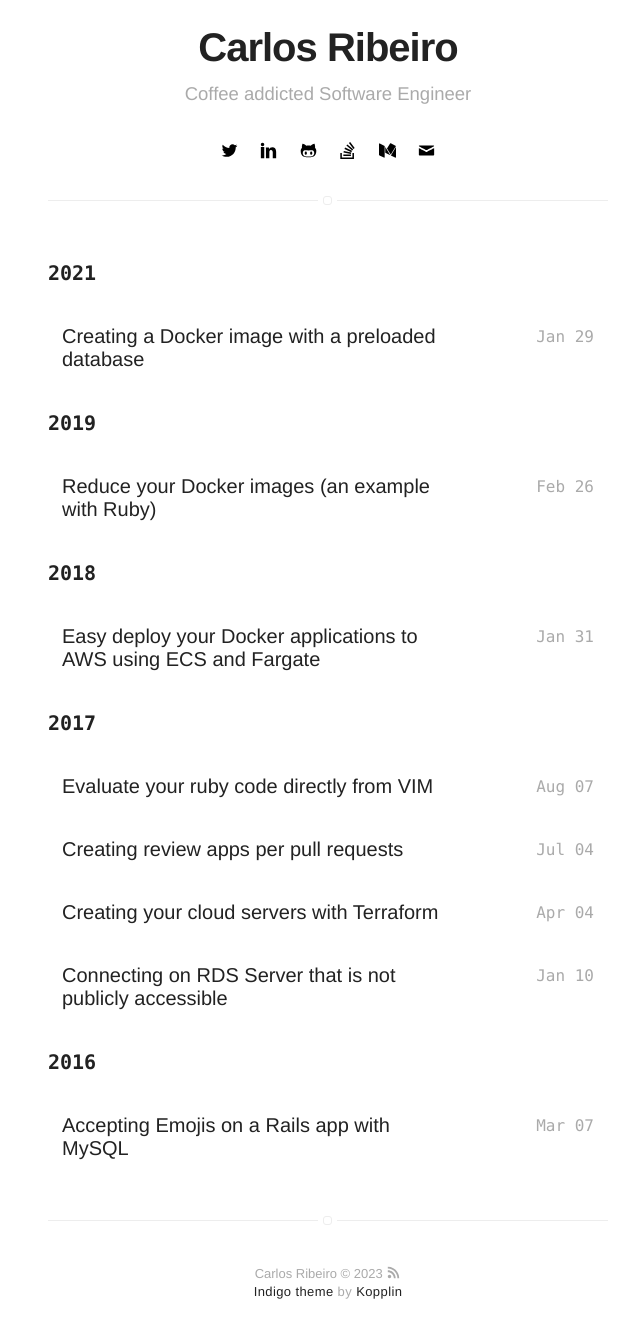
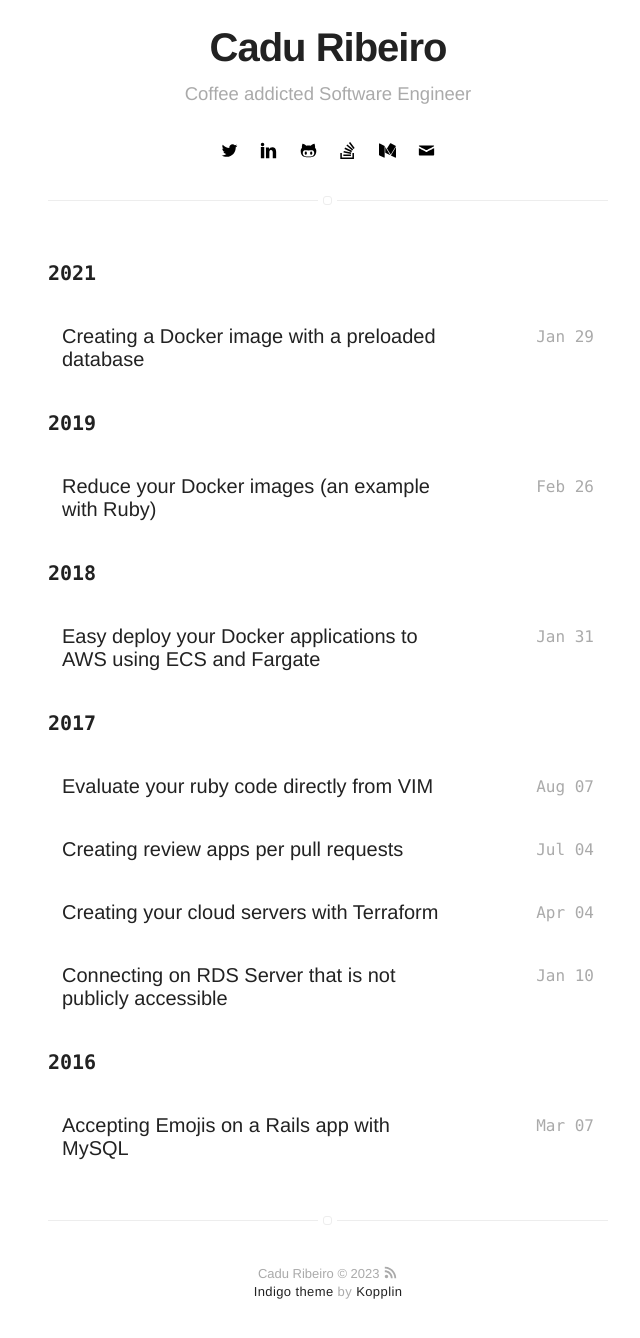
Before and after one commit to duduribeiro/blog, a Jekyll site: the page built from index.html, in a window 1280 px wide, cut to the strip 254-1617 px from the top of the page. Shown: the top 1338 px of the strip, without its empty margins (312-952 px from the left). Built offline with Jekyll 4.4.1, drawn with Linux system fonts in a browser that asks for light colours.

Commit message:
Update the blog name and author to Cadu Ribeiro

```diff
--- a/_config.yml
+++ b/_config.yml
@@ -1,5 +1,5 @@
 # main text of home
-name: Carlos Ribeiro
+name: Cadu Ribeiro
 bio: Coffee addicted Software Engineer
 
 title: Coding with Coffee
@@ -57,7 +57,7 @@ author:
   picture: /assets/images/picture.jpeg
 authors:
     carlosribeiro:
-        name: Carlos Ribeiro
+        name: Cadu Ribeiro
         bio: Coffee addicted Software Engineer
         external-image: true
         picture: https://avatars3.githubusercontent.com/u/771411?v=4
```
